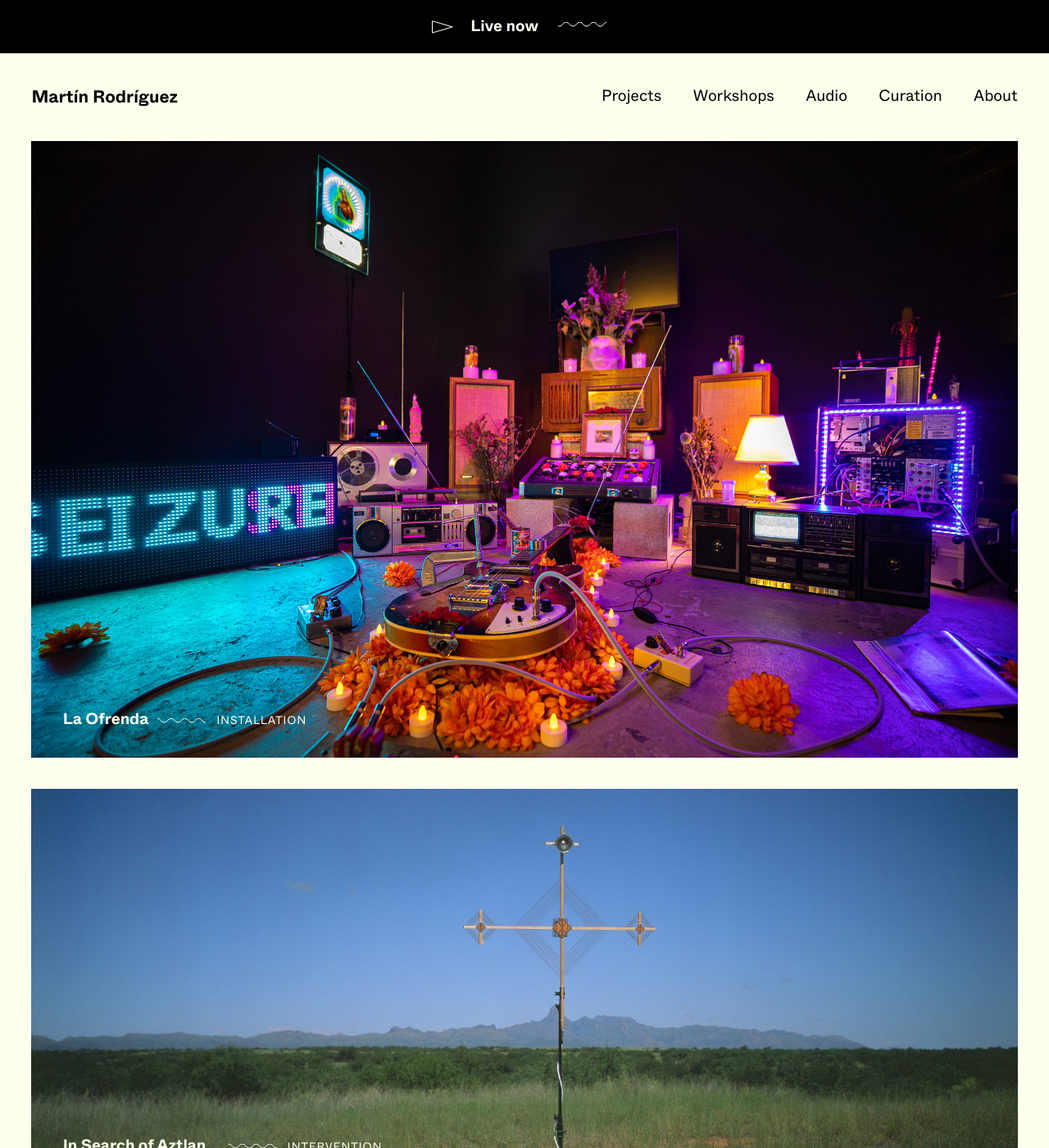
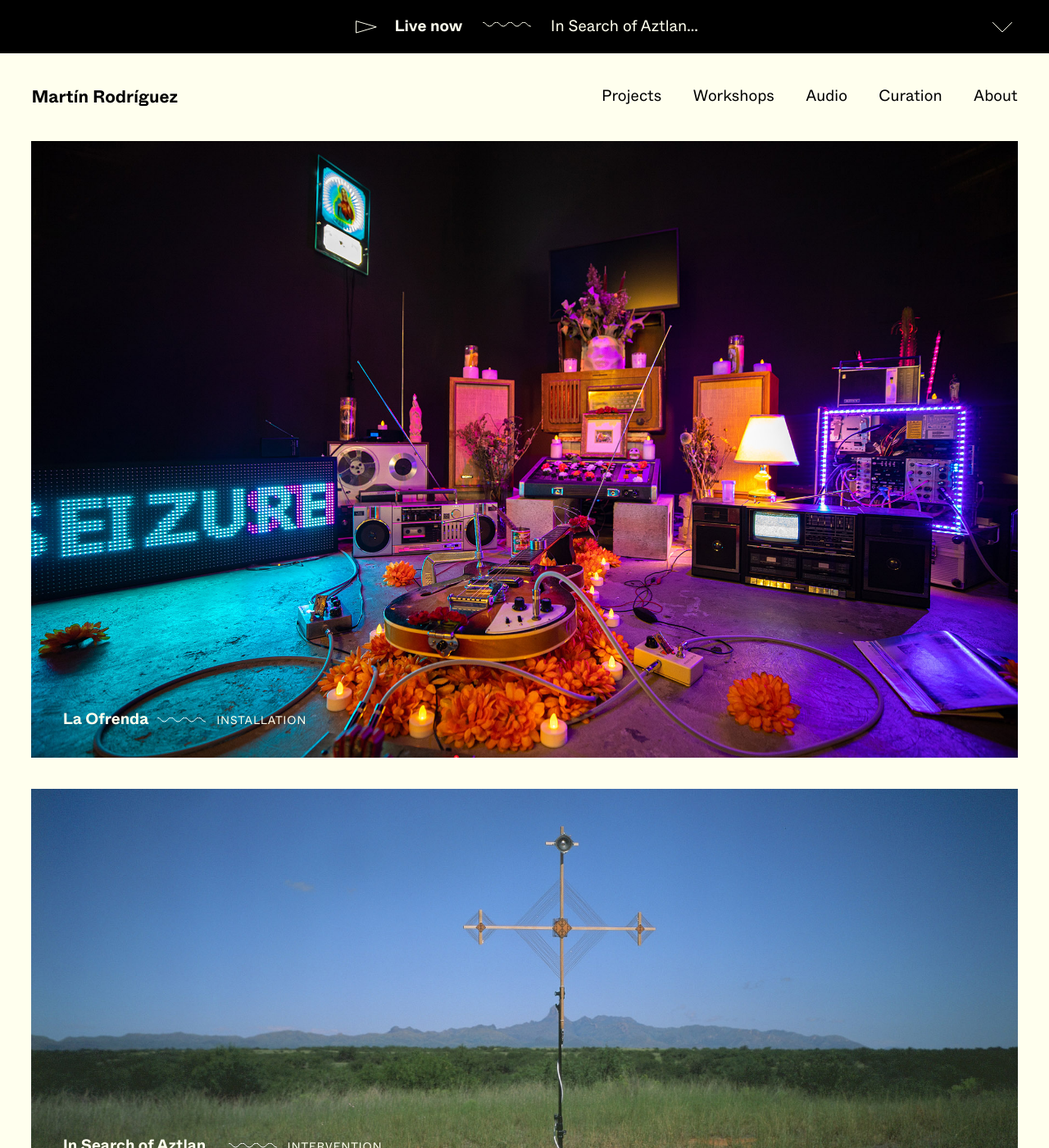
Before and after one commit to etienne/rdzwebsite, a Jekyll site: the page built from index.html, in a window 1280 px wide and 1400 px high. Shown: the whole window at 82% size. Built offline with Jekyll 4.4.1, drawn with Linux system fonts in a browser that asks for light colours.

Commit message:
Implement working audio player
With temporary audio.

```diff
--- a/_includes/audioPlayer.html
+++ b/_includes/audioPlayer.html
@@ -1,8 +1,19 @@
 <section class="audioPlayer">
+  <audio src="http://stm01.virtualcast.com.br:8294/live"></audio>
   <button class="play">
     <img src="/assets/images/play.svg" alt="Play">
   </button>
   <span class="live">Live now</span>
   <span class="playbackIndicator">Currently Paused</span>
-  <span class="title">In Search of Aztlan</span>
+  <span class="title">In Search of Aztlan…</span>
+  <button class="details">
+    <img src="/assets/images/close.svg" alt="Details">
+  </button>
+
+  <div class="content">
+    <h1 class="large center">In Search of Aztlan…</h1>
+    <div class="text large">
+      <p>In Search of Aztlan… is an intervention based work that follows Rodríguez as he explores the territory around his childhood home, contemplating his roots, and in doing so cracking a window into the US/MX border.  By merging dashcam videos, along with audio recordings of radio signals the work explores how borders, both physical and psychological, shape our individual and collective identities.</p>
+    </div>
+  </div>
 </section>
--- a/_layouts/default.html
+++ b/_layouts/default.html
@@ -5,11 +5,14 @@
     <meta charset="utf-8">
     <title>{{ site.title }} — {{ page.title }}</title>
     <link rel="stylesheet" href="{{ "/assets/css/main.css" | relative_url }}">
+    <script src="/assets/scripts/pjax.min.js"></script>
   </head>
   <body class="{{ page.slug }}">
     {% include audioPlayer.html %}
     {% include header.html %}
-    {{ content }}
+    <section class="content">
+      {{ content }}
+    </section>
     {% include footer.html %}
     <script src="/assets/scripts/main.js"></script>
   </body>
--- a/_sass/audioPlayer.scss
+++ b/_sass/audioPlayer.scss
@@ -2,13 +2,47 @@
   background-color: $bodyColor;
   color: $backgroundColor;
   position: relative;
-  width: 100vw;
-  left: 50%;
-  right: 50%;
-  margin-left: -50vw;
-  margin-right: -50vw;
   text-align: center;
+  margin-left: -$spacer1;
+  margin-right: -$spacer1;
   padding: $spacer1 0;
+
+  @include tablet {
+    margin-left: -$spacer2;
+    margin-right: -$spacer2;
+  }
+
+  &.fullscreen {
+    position: absolute;
+    left: 0;
+    top: 0;
+    right: 0;
+    bottom: 0;
+    margin: 0;
+    z-index: 2000;
+
+    .title {
+      display: none;
+    }
+
+    button.details {
+      height: auto;
+
+      @include tablet {
+        right: $spacer1;
+      }
+    }
+
+    .content {
+      display: block;
+    }
+  }
+
+  &.playing {
+    .playbackIndicator {
+      animation: 0.5s waveloop linear infinite;
+    }
+  }
 
   button {
     position: relative;
@@ -16,6 +50,19 @@
     background: transparent;
     border: 0;
     margin-right: 0.5rem;
+
+    &.details {
+      position: absolute;
+      top: 1.3rem;
+      margin-right: 0;
+      right: $spacer1;
+      height: 14px;
+      overflow: hidden;
+
+      @include tablet {
+        right: $spacer2;
+      }
+    }
   }
 
   .live {
@@ -29,11 +76,33 @@
     background: url("/assets/images/wave-loop.svg") repeat-x;
     text-indent: -9999px;
     margin: 0 1rem;
-    animation: 0.5s waveloop linear infinite;
   }
 
   .title {
     display: none;
+
+    @include tablet {
+      display: inline;
+    }
+  }
+
+  .content {
+    display: none;
+    text-align: left;
+    margin: auto;
+    padding: $spacer1;
+
+    @include tablet {
+      padding: $spacer2;
+    }
+
+    @include desktop {
+      max-width: 50%;
+    }
+  }
+
+  .wave {
+    background-image: url("../images/wave-white.svg");
   }
 }
 
--- a/_sass/base.scss
+++ b/_sass/base.scss
@@ -51,6 +51,7 @@
   margin: 0 auto;
   padding-left: $spacer1;
   padding-right: $spacer1;
+  width: 100%;
 
   @include tablet {
     padding-left: $spacer2;
@@ -60,6 +61,7 @@
 
 h1 {
   font-size: 2em;
+  line-height: 1.2;
 
   &.large {
     margin: 5rem 0 2rem;
--- a/assets/scripts/main.js
+++ b/assets/scripts/main.js
@@ -2,6 +2,8 @@
 var menuButton = document.querySelector('.header button');
 var audioPlayer = document.querySelector('.audioPlayer');
 var playButton = document.querySelector('.audioPlayer button.play');
+var detailsButton = document.querySelector('.audioPlayer button.details');
+var audioElement = document.querySelector('.audioPlayer audio');
 
 document.querySelector('.header button').addEventListener('click', function() {
   if (header.className == 'showMenu') {
@@ -15,10 +17,31 @@
 
 document.querySelector('.audioPlayer button.play').addEventListener('click', function() {
   if (audioPlayer.classList.contains('playing')) {
+    audioElement.pause();
     audioPlayer.classList.remove('playing');
     document.querySelector('.audioPlayer button.play img').src = '/assets/images/play.svg';
   } else {
+    audioElement.play();
     audioPlayer.classList.add('playing');
     document.querySelector('.audioPlayer button.play img').src = '/assets/images/pause.svg';
   }
 });
+
+document.querySelector('.audioPlayer button.details').addEventListener('click', function() {
+  if (audioPlayer.classList.contains('fullscreen')) {
+    audioPlayer.classList.remove('fullscreen');
+    document.body.style.position = 'static';
+  } else {
+    audioPlayer.classList.add('fullscreen');
+    document.body.style.position = 'fixed';
+  }
+});
+
+var pjax = new Pjax({
+  selectors: [
+    "title",
+    "meta[name=description]",
+    "header.header",
+    "section.content"
+  ]
+});
```
Also changed, not shown: README.md, assets/images/chevron.svg (added), assets/scripts/pjax.min.js (added).
